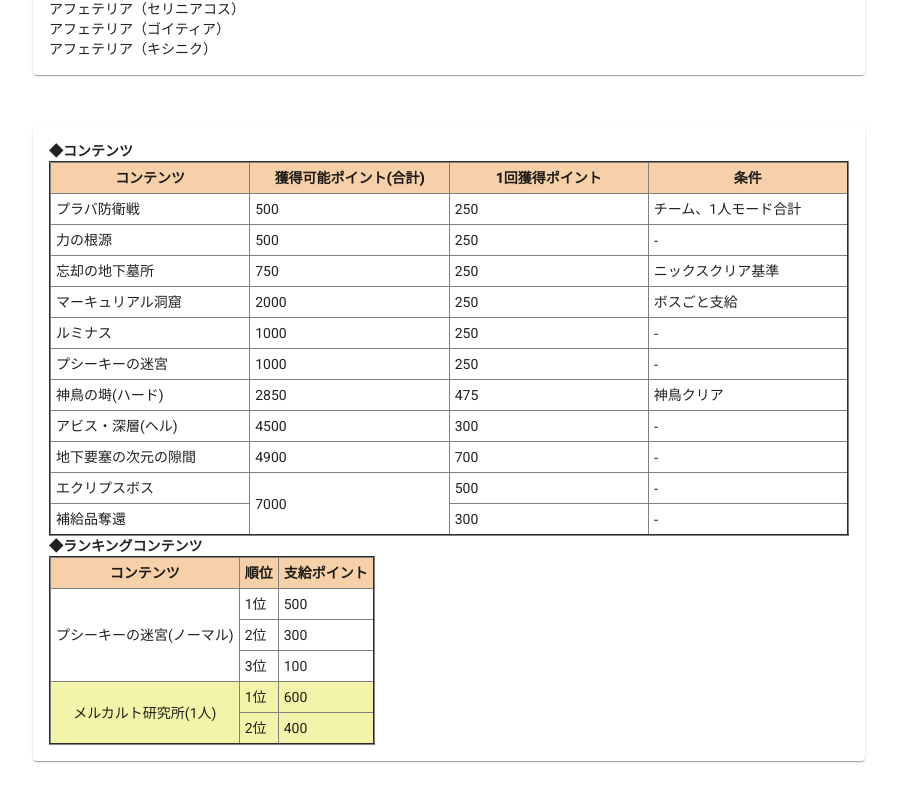
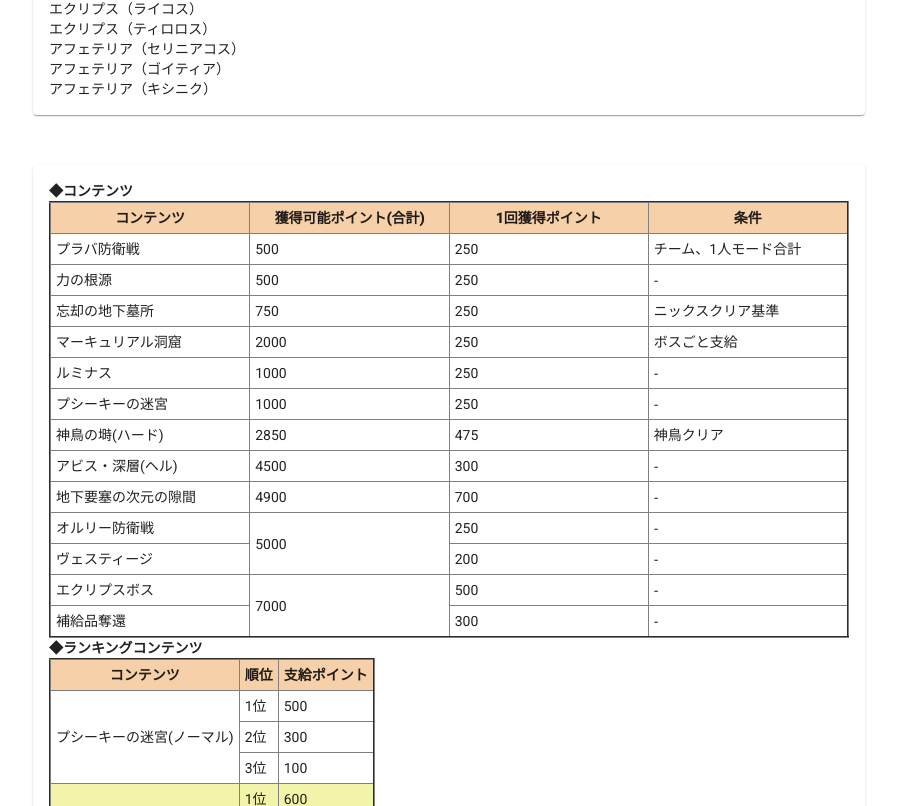
Before and after one commit to omatztw/mq-checker, an Angular app: page /weeklytask in a window 1280 px wide. Shown: the part 457-1263 px from the top of the page, without its empty margins (191-1088 px from the left). Built offline with nearby package versions, Linux system fonts and the light colour scheme; what ng-calendar-heatmap would draw is missing.

Commit message:
Add contents

```diff
--- a/src/app/weeklytask/weeklytask.component.html
+++ b/src/app/weeklytask/weeklytask.component.html
@@ -100,6 +100,17 @@
         <td>‐</td>
       </tr>
       <tr>
+        <td>オルリー防衛戦</td>
+        <td rowspan="2">5000</td>
+        <td>250</td>
+        <td>‐</td>
+      </tr>
+      <tr>
+        <td>ヴェスティージ</td>
+        <td>200</td>
+        <td>‐</td>
+      </tr>
+      <tr>
         <td>エクリプスボス</td>
         <td rowspan="2">7000</td>
         <td>500</td>
--- a/src/app/weeklytask/weeklytask.component.ts
+++ b/src/app/weeklytask/weeklytask.component.ts
@@ -234,6 +234,14 @@ export class WeeklytaskComponent implements OnInit {
       ),
       new Task('補給品奪還', '補給品奪還の成功報酬として、経験の聖水1個'),
       new Task(
+        'オルリー防衛戦（ヘル）',
+        'オルリー防衛戦ヘル難易度のクリア報酬として10,000,000 SEEDを獲得しました'
+      ),
+      new Task(
+        'ヴェスティージ',
+        '\\[アングリービックテディの残留思念\\] アイテムを獲得しました'
+      ),
+      new Task(
         'エクリプス（ロカゴス）',
         '\\[ロカゴスの持ち物袋\\]を1個獲得しました'
       ),
```
